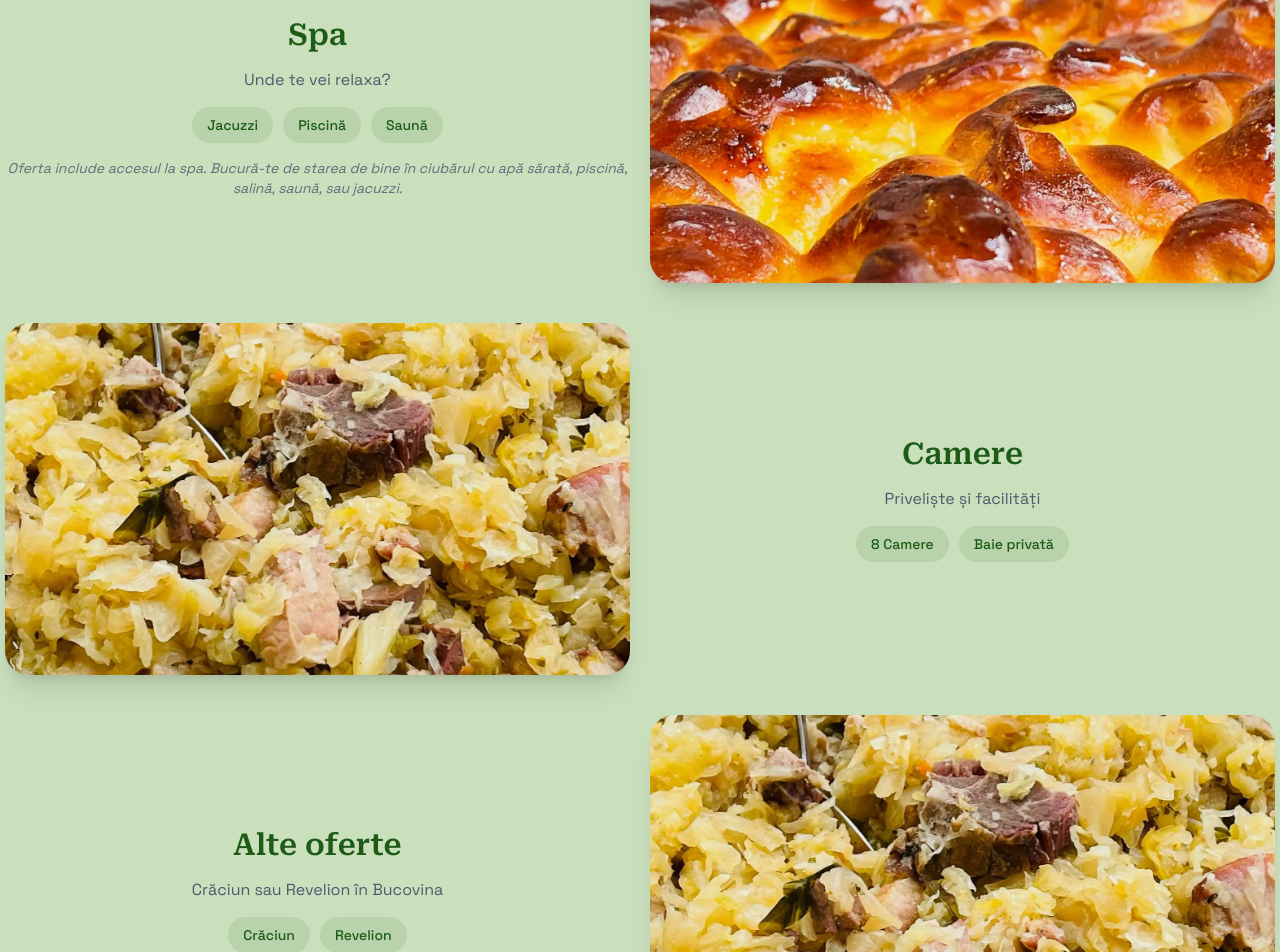
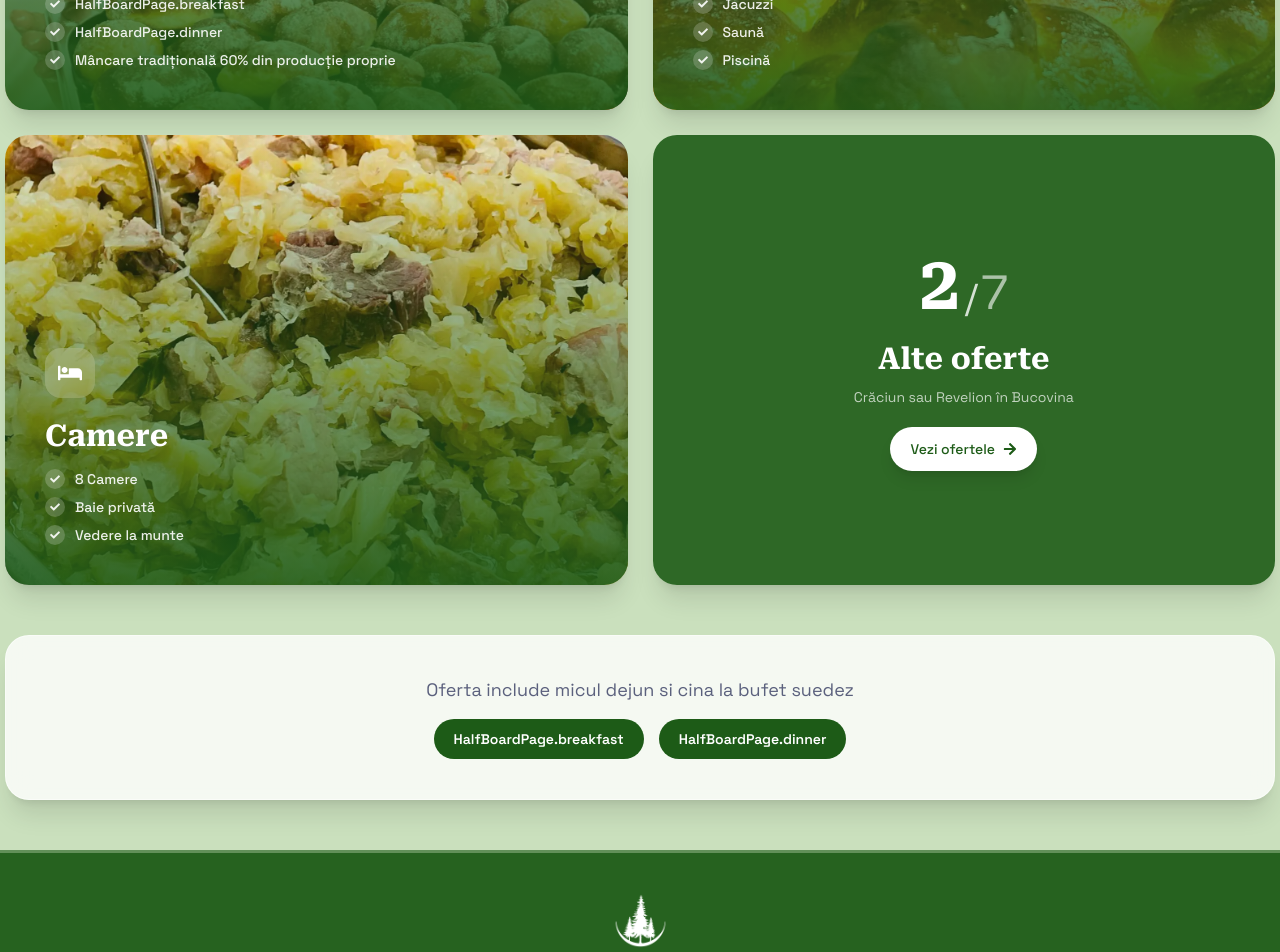
Before and after one commit to ciokyyy/actual-perla, a Next.js app: page /ro/oferta-demipensiune in a window 1280 px wide. Shown: the part 1140-2092 px from the top of the page. Built offline with nearby package versions, Linux system fonts and the light colour scheme.

Commit message:
redesign halfboard with immersive feature cards like spa

```diff
--- a/src/components/HalfBoardBenefits.tsx
+++ b/src/components/HalfBoardBenefits.tsx
@@ -1,7 +1,7 @@
 "use client";
 
 import { useTranslations } from "next-intl";
-import { FaUtensils, FaSpa, FaBed, FaGift } from "react-icons/fa";
+import { FaUtensils, FaSpa, FaBed, FaCheck, FaArrowRight } from "react-icons/fa";
 import { motion } from "motion/react";
 import Image from "next/image";
 import Demipensiune1 from "~/images/demipensiune/demipensiune-1.webp";
@@ -12,128 +12,155 @@ interface BenefitsProps {
   locale: string;
 }
 
+function FeatureCard({
+  image,
+  icon: Icon,
+  title,
+  items,
+  reversed
+}: {
+  image: any;
+  icon: React.ElementType;
+  title: string;
+  items: string[];
+  reversed?: boolean;
+}) {
+  return (
+    <motion.div
+      initial={{ y: 30, opacity: 0 }}
+      whileInView={{ y: 0, opacity: 1 }}
+      viewport={{ once: true, margin: "-50px" }}
+      transition={{ duration: 0.5 }}
+      className="relative rounded-3xl overflow-hidden h-[400px] md:h-[450px] shadow-xl"
+    >
+      <Image src={image} alt={title} fill className="object-cover" />
+      <div className="absolute inset-0 bg-gradient-to-t from-[rgb(29,91,23)]/90 via-[rgb(29,91,23)]/50 to-transparent" />
+
+      <div className={`absolute inset-0 flex flex-col justify-end p-30 md:p-40 ${reversed ? 'md:items-end md:text-right' : 'md:items-start'}`}>
+        <motion.div
+          initial={{ scale: 0.8, opacity: 0 }}
+          whileInView={{ scale: 1, opacity: 1 }}
+          viewport={{ once: true }}
+          transition={{ duration: 0.4, delay: 0.2 }}
+          className="w-50 h-50 rounded-2xl bg-white/20 backdrop-blur-md flex items-center justify-center mb-20"
+        >
+          <Icon className="w-24 h-24 text-white" />
+        </motion.div>
+
+        <h3 className="font-[family-name:var(--font-heading)] text-2xl md:text-3xl font-bold text-white mb-15">
+          {title}
+        </h3>
+
+        <div className="flex flex-col gap-8">
+          {items.map((item, idx) => (
+            <motion.div
+              key={idx}
+              initial={{ x: reversed ? 20 : -20, opacity: 0 }}
+              whileInView={{ x: 0, opacity: 1 }}
+              viewport={{ once: true }}
+              transition={{ duration: 0.3, delay: 0.3 + idx * 0.1 }}
+              className="flex items-center gap-10 text-white/90"
+            >
+              <div className="w-20 h-20 rounded-full bg-white/20 backdrop-blur-sm flex items-center justify-center">
+                <FaCheck className="w-10 h-10" />
+              </div>
+              <span className="text-sm font-medium">{item}</span>
+            </motion.div>
+          ))}
+        </div>
+      </div>
+    </motion.div>
+  );
+}
+
 function SectionTitle({ children }: { children: React.ReactNode }) {
   return (
-    <h2 className="font-[family-name:var(--font-heading)] text-2xl md:text-3xl font-semibold text-center text-primary">
+    <h2 className="font-[family-name:var(--font-heading)] text-3xl md:text-4xl font-bold text-center text-primary mb-30">
       {children}
     </h2>
   );
 }
 
-function BenefitCard({ icon: Icon, title, description, link, linkText }: { icon: React.ElementType; title: string; description: string; link: string; linkText: string }) {
-  return (
-    <motion.div
-      initial={{ y: 20, opacity: 0 }}
-      whileInView={{ y: 0, opacity: 1 }}
-      viewport={{ once: true }}
-      transition={{ duration: 0.4 }}
-      className="bg-white/80 backdrop-blur-md rounded-3xl p-25 text-center border border-white/50 shadow-xl"
-    >
-      <div className="w-50 h-50 rounded-full bg-primary/10 flex items-center justify-center mx-auto mb-15">
-        <Icon className="w-22 h-22 text-primary" />
-      </div>
-      <h4 className="font-[family-name:var(--font-heading)] text-xl font-semibold mb-10 text-primary">{title}</h4>
-      <p className="text-sm text-text/70 mb-15">{description}</p>
-      <a
-        href={link}
-        className="inline-flex items-center gap-8 bg-primary text-white rounded-full px-20 py-12 shadow-md transition-all duration-200 hover:brightness-110 hover:shadow-lg active:scale-95 cursor-pointer text-sm font-medium"
-      >
-        {linkText}
-      </a>
-    </motion.div>
-  );
-}
-
-function FoodSection() {
+export function HalfBoardBenefits({ locale }: BenefitsProps) {
   const t = useTranslations("HalfBoardPage");
 
   return (
-    <section className="grid md:grid-cols-2 gap-20 items-center">
-      <div className="rounded-3xl overflow-hidden shadow-xl aspect-video relative">
-        <Image src={Demipensiune2} alt="Traditional food" fill className="object-cover" />
-      </div>
-      <div className="flex flex-col gap-15">
-        <SectionTitle>{t("food_card_title")}</SectionTitle>
-        <p className="text-text/70 text-center">{t("food_card_desc")}</p>
-        <div className="flex flex-wrap justify-center gap-10">
-          <div className="bg-primary/10 rounded-full px-15 py-8 text-sm text-primary font-medium">{t("breakfast")}</div>
-          <div className="bg-primary/10 rounded-full px-15 py-8 text-sm text-primary font-medium">{t("dinner")}</div>
-        </div>
-        <p className="text-sm text-text/60 text-center italic">{t("food_traditional")}</p>
-      </div>
-    </section>
-  );
-}
+    <div className="flex flex-col gap-40 md:gap-50">
+      <SectionTitle>{t("section_title") || t("title")}</SectionTitle>
 
-function SpaSection() {
-  const t = useTranslations("HalfBoardPage");
+      <div className="grid md:grid-cols-2 gap-20 md:gap-25">
+        <FeatureCard
+          image={Demipensiune2}
+          icon={FaUtensils}
+          title={t("food_card_title")}
+          items={[t("breakfast"), t("dinner"), t("food_traditional")]}
+        />
 
-  return (
-    <section className="grid md:grid-cols-2 gap-20 items-center">
-      <div className="rounded-3xl overflow-hidden shadow-xl aspect-video relative md:order-2">
-        <Image src={Demipensiune1} alt="Spa" fill className="object-cover" />
-      </div>
-      <div className="flex flex-col gap-15 md:order-1">
-        <SectionTitle>{t("spa_card_title")}</SectionTitle>
-        <p className="text-text/70 text-center">{t("spa_card_desc")}</p>
-        <div className="flex flex-wrap justify-center gap-10">
-          <div className="bg-primary/10 rounded-full px-15 py-8 text-sm text-primary font-medium">Jacuzzi</div>
-          <div className="bg-primary/10 rounded-full px-15 py-8 text-sm text-primary font-medium">Piscină</div>
-          <div className="bg-primary/10 rounded-full px-15 py-8 text-sm text-primary font-medium">Saună</div>
-        </div>
-        <p className="text-sm text-text/60 text-center italic">{t("spa_included")}</p>
-      </div>
-    </section>
-  );
-}
+        <FeatureCard
+          image={Demipensiune1}
+          icon={FaSpa}
+          title={t("spa_card_title")}
+          items={[t("spa_included"), "Jacuzzi", "Saună", "Piscină"]}
+          reversed
+        />
 
-function RoomsSection() {
-  const t = useTranslations("HalfBoardPage");
+        <FeatureCard
+          image={Demipensiune3}
+          icon={FaBed}
+          title={t("rooms_card_title")}
+          items={["8 Camere", "Baie privată", "Vedere la munte"]}
+        />
 
-  return (
-    <section className="grid md:grid-cols-2 gap-20 items-center">
-      <div className="rounded-3xl overflow-hidden shadow-xl aspect-video relative">
-        <Image src={Demipensiune3} alt="Rooms" fill className="object-cover" />
-      </div>
-      <div className="flex flex-col gap-15">
-        <SectionTitle>{t("rooms_card_title")}</SectionTitle>
-        <p className="text-text/70 text-center">{t("rooms_card_desc")}</p>
-        <div className="flex flex-wrap justify-center gap-10">
-          <div className="bg-primary/10 rounded-full px-15 py-8 text-sm text-primary font-medium">8 Camere</div>
-          <div className="bg-primary/10 rounded-full px-15 py-8 text-sm text-primary font-medium">Baie privată</div>
+        <div className="relative rounded-3xl overflow-hidden h-[400px] md:h-[450px] shadow-xl bg-primary/90 flex flex-col items-center justify-center p-30 text-center">
+          <motion.div
+            initial={{ scale: 0.8, opacity: 0 }}
+            whileInView={{ scale: 1, opacity: 1 }}
+            viewport={{ once: true }}
+            transition={{ duration: 0.4 }}
+            className="mb-20"
+          >
+            <span className="text-6xl md:text-7xl font-[family-name:var(--font-heading)] font-bold text-white">
+              2
+            </span>
+            <span className="text-3xl md:text-4xl text-white/80 ml-5">
+              /
+            </span>
+            <span className="text-4xl md:text-5xl text-white/60 ml-3">
+              7
+            </span>
+          </motion.div>
+
+          <h3 className="font-[family-name:var(--font-heading)] text-2xl md:text-3xl font-bold text-white mb-10">
+            {t("offers_card_title")}
+          </h3>
+
+          <p className="text-white/70 text-sm mb-20 max-w-300">
+            {t("offers_card_desc")}
+          </p>
+
+          <a
+            href="/oferte"
+            className="inline-flex items-center gap-8 bg-white text-primary rounded-full px-20 py-12 shadow-lg transition-all duration-200 hover:brightness-110 hover:shadow-xl active:scale-95 cursor-pointer text-sm font-medium"
+          >
+            Vezi ofertele
+            <FaArrowRight className="w-14 h-14" />
+          </a>
         </div>
       </div>
-    </section>
-  );
-}
 
-function OffersSection() {
-  const t = useTranslations("HalfBoardPage");
-
-  return (
-    <section className="grid md:grid-cols-2 gap-20 items-center">
-      <div className="rounded-3xl overflow-hidden shadow-xl aspect-video relative md:order-2">
-        <Image src={Demipensiune3} alt="Offers" fill className="object-cover" />
-      </div>
-      <div className="flex flex-col gap-15 md:order-1">
-        <SectionTitle>{t("offers_card_title")}</SectionTitle>
-        <p className="text-text/70 text-center">{t("offers_card_desc")}</p>
-        <div className="flex flex-wrap justify-center gap-10">
-          <div className="bg-primary/10 rounded-full px-15 py-8 text-sm text-primary font-medium">Crăciun</div>
-          <div className="bg-primary/10 rounded-full px-15 py-8 text-sm text-primary font-medium">Revelion</div>
+      <div className="bg-white/80 backdrop-blur-md rounded-3xl p-30 md:p-40 text-center border border-white/50 shadow-xl">
+        <p className="text-text/70 text-lg mb-15">
+          {t("food_included")}
+        </p>
+        <div className="flex flex-wrap justify-center gap-15">
+          <div className="bg-primary text-white rounded-full px-20 py-10 text-sm font-semibold">
+            {t("breakfast")}
+          </div>
+          <div className="bg-primary text-white rounded-full px-20 py-10 text-sm font-semibold">
+            {t("dinner")}
+          </div>
         </div>
       </div>
-    </section>
-  );
-}
-
-export function HalfBoardBenefits({ locale }: BenefitsProps) {
-  return (
-    <div className="grid gap-30 md:gap-40">
-      <FoodSection />
-      <SpaSection />
-      <RoomsSection />
-      <OffersSection />
     </div>
   );
 }
```
